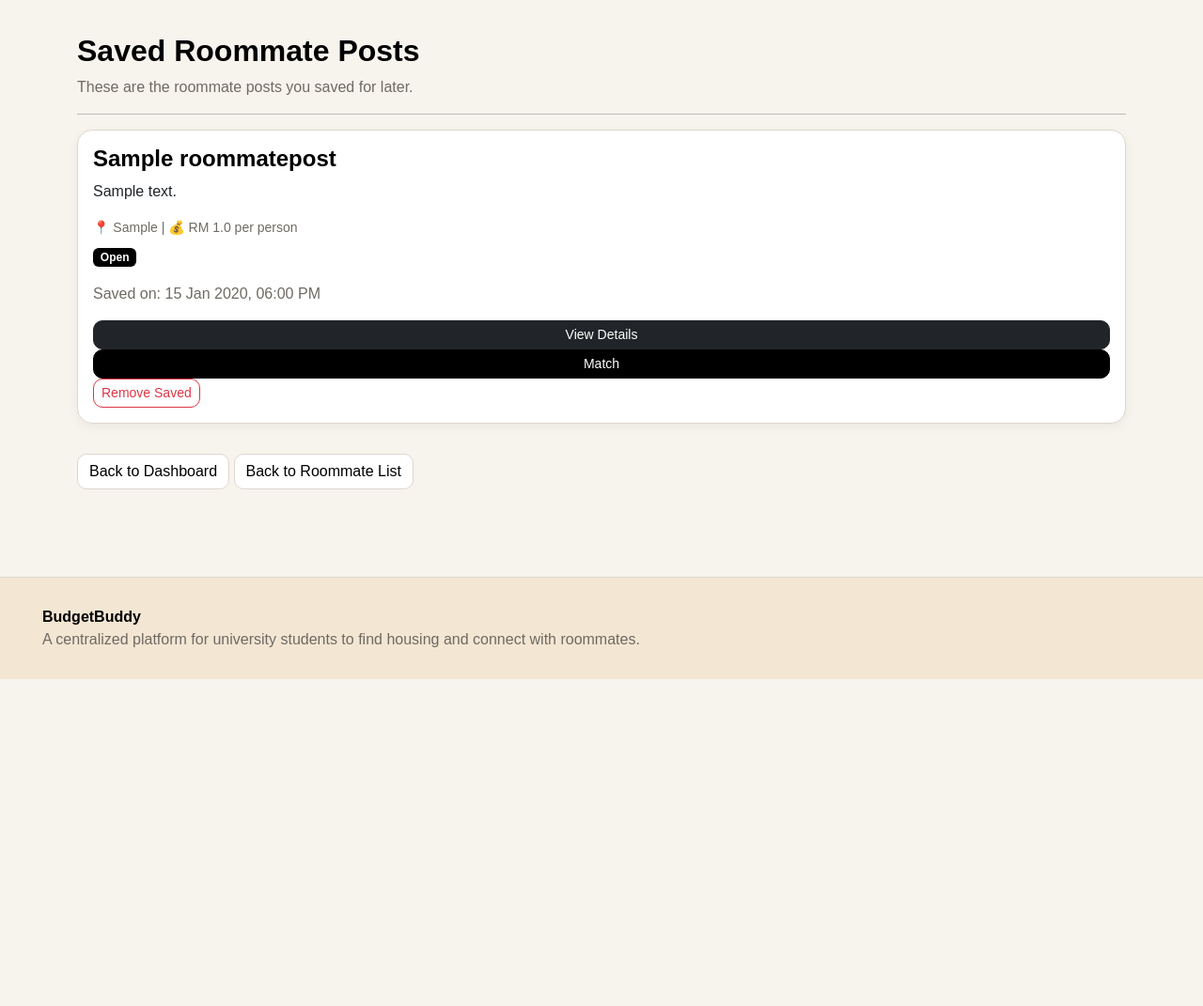
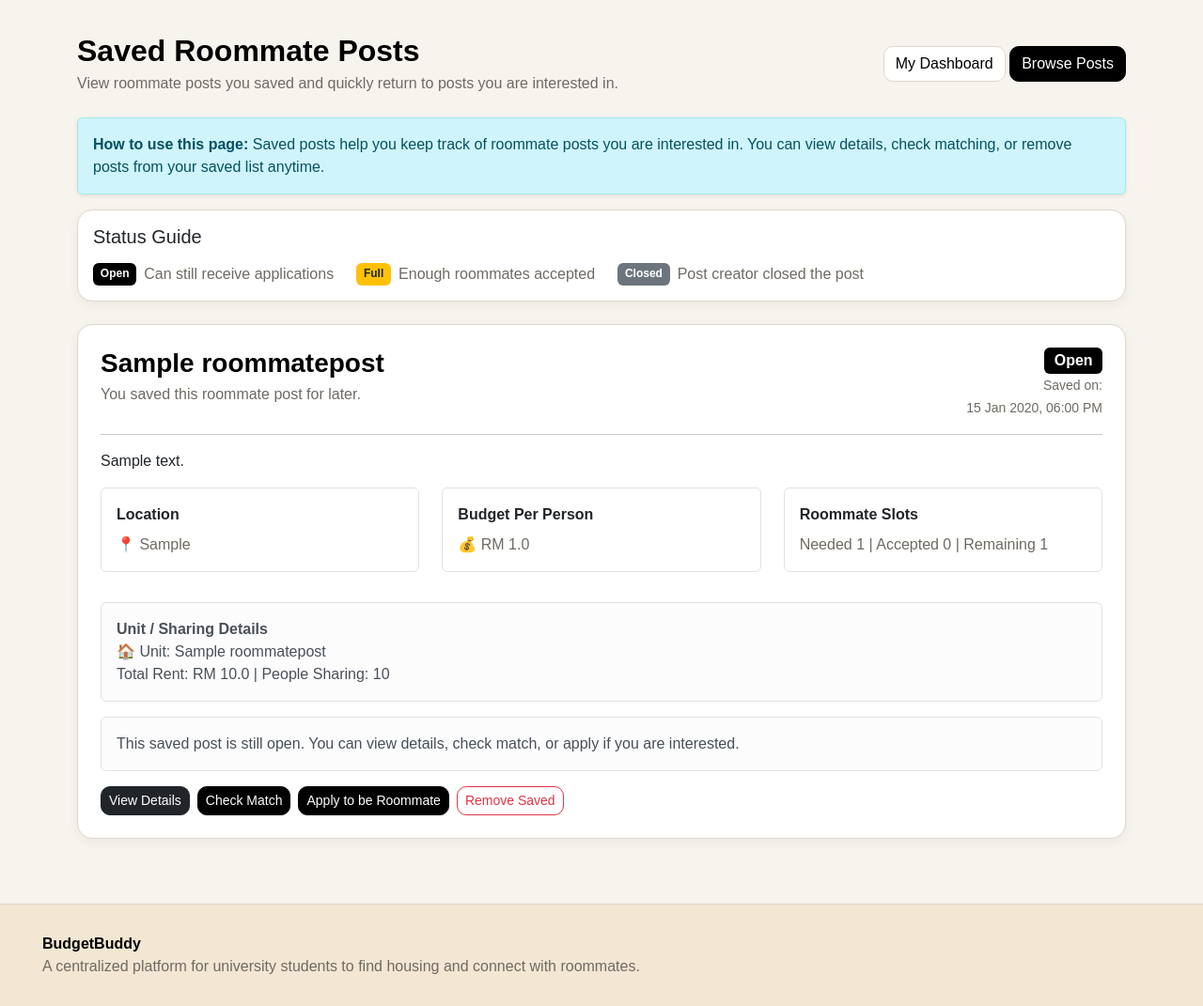
Before and after one commit to GordanEatCodes/GitProject-BudgetBuddy, a Django app: page /roommates/saved/ in a window 1280 px wide. Shown: the part 77-1148 px from the top of the page at 94% size. Before the commit the page ends 800 px from the top, so only its background shows below. Run offline with Django 5.2, Linux system fonts and the light colour scheme; a user stored in the database is signed in; tables that the repository leaves empty hold one stand-in row (values such as "Sample post").

Commit message:
improve saved roommate posts UI

```diff
--- a/roommate/templates/roommate/saved_roommate_posts.html
+++ b/roommate/templates/roommate/saved_roommate_posts.html
@@ -2,48 +2,217 @@
 
 {% block content %}
 
-<h2>Saved Roommate Posts</h2>
+<div class="d-flex justify-content-between align-items-center mb-4">
+    <div>
+        <h2 class="mb-1">Saved Roommate Posts</h2>
+        <p class="text-muted mb-0">
+            View roommate posts you saved and quickly return to posts you are interested in.
+        </p>
+    </div>
 
-<p class="text-muted">
-    These are the roommate posts you saved for later.
-</p>
+    <div>
+        <a href="{% url 'roommate_dashboard' %}" class="btn btn-secondary">
+            My Dashboard
+        </a>
 
-<hr>
+        <a href="{% url 'roommate_list' %}" class="btn btn-primary">
+            Browse Posts
+        </a>
+    </div>
+</div>
+
+
+<div class="alert alert-info shadow-sm">
+    <strong>How to use this page:</strong>
+    Saved posts help you keep track of roommate posts you are interested in. You can view details, check matching, or remove posts from your saved list anytime.
+</div>
+
+
+<div class="card p-3 mb-4 shadow-sm">
+    <h5>Status Guide</h5>
+
+    <div class="d-flex flex-wrap gap-2 mt-2">
+
+        <span class="badge bg-success">
+            Open
+        </span>
+        <span class="text-muted me-3">
+            Can still receive applications
+        </span>
+
+        <span class="badge bg-warning text-dark">
+            Full
+        </span>
+        <span class="text-muted me-3">
+            Enough roommates accepted
+        </span>
+
+        <span class="badge bg-secondary">
+            Closed
+        </span>
+        <span class="text-muted">
+            Post creator closed the post
+        </span>
+
+    </div>
+</div>
+
 
 {% for favourite in favourites %}
 
-    <div class="card p-3 mb-3 shadow-sm">
+<div class="card p-4 mb-4 shadow-sm">
 
-        <h4>{{ favourite.roommate_post.title }}</h4>
+    <div class="d-flex justify-content-between align-items-start">
 
-        <p>{{ favourite.roommate_post.description }}</p>
+        <div>
+            <h3 class="mb-1">
+                {{ favourite.roommate_post.title }}
+            </h3>
 
-        <small>
-            📍 {{ favourite.roommate_post.location }} |
-            💰 RM {{ favourite.roommate_post.budget }} per person
-        </small>
+            <p class="text-muted mb-0">
+                You saved this roommate post for later.
+            </p>
+        </div>
 
-        <p class="mt-2">
+        <div class="text-end">
+
             {% if favourite.roommate_post.post_status == 'open' %}
-                <span class="badge bg-success">Open</span>
+                <span class="badge bg-success fs-6">
+                    Open
+                </span>
             {% elif favourite.roommate_post.post_status == 'full' %}
-                <span class="badge bg-warning text-dark">Full</span>
+                <span class="badge bg-warning text-dark fs-6">
+                    Full
+                </span>
             {% else %}
-                <span class="badge bg-secondary">Closed</span>
+                <span class="badge bg-secondary fs-6">
+                    Closed
+                </span>
             {% endif %}
-        </p>
 
-        <p class="text-muted">
-            Saved on: {{ favourite.created_at|date:"d M Y, h:i A" }}
-        </p>
+            <br>
+
+            <small class="text-muted">
+                Saved on:<br>
+                {{ favourite.created_at|date:"d M Y, h:i A" }}
+            </small>
+
+        </div>
+
+    </div>
+
+
+    <hr>
+
+
+    <p>
+        {{ favourite.roommate_post.description }}
+    </p>
+
+
+    <div class="row mb-3">
+
+        <div class="col-md-4 mb-3">
+            <div class="border rounded p-3 h-100">
+                <strong>Location</strong>
+
+                <p class="text-muted mb-0 mt-2">
+                    📍 {{ favourite.roommate_post.location }}
+                </p>
+            </div>
+        </div>
+
+        <div class="col-md-4 mb-3">
+            <div class="border rounded p-3 h-100">
+                <strong>Budget Per Person</strong>
+
+                <p class="text-muted mb-0 mt-2">
+                    💰 RM {{ favourite.roommate_post.budget }}
+                </p>
+            </div>
+        </div>
+
+        <div class="col-md-4 mb-3">
+            <div class="border rounded p-3 h-100">
+                <strong>Roommate Slots</strong>
+
+                <p class="text-muted mb-0 mt-2">
+                    Needed {{ favourite.roommate_post.needed_roommates }} |
+                    Accepted {{ favourite.roommate_post.accepted_roommates_count }} |
+                    Remaining {{ favourite.roommate_post.remaining_roommates_needed }}
+                </p>
+            </div>
+        </div>
+
+    </div>
+
+
+    {% if favourite.roommate_post.unit_name or favourite.roommate_post.total_rent %}
+
+        <div class="alert alert-light border mb-3">
+
+            <strong>Unit / Sharing Details</strong>
+
+            <br>
+
+            {% if favourite.roommate_post.unit_name %}
+                🏠 Unit: {{ favourite.roommate_post.unit_name }}
+                <br>
+            {% endif %}
+
+            {% if favourite.roommate_post.total_rent %}
+                Total Rent: RM {{ favourite.roommate_post.total_rent }} |
+                People Sharing: {{ favourite.roommate_post.total_people }}
+            {% endif %}
+
+        </div>
+
+    {% endif %}
+
+
+    <div class="alert alert-light border">
+
+        {% if favourite.roommate_post.post_status == 'open' %}
+            This saved post is still open. You can view details, check match, or apply if you are interested.
+        {% elif favourite.roommate_post.post_status == 'full' %}
+            This saved post is currently full, so it cannot receive more applications.
+        {% else %}
+            This saved post is closed by the creator and cannot receive new applications.
+        {% endif %}
+
+    </div>
+
+
+    <div class="d-flex flex-wrap gap-2">
 
         <a href="{% url 'roommate_detail' favourite.roommate_post.id %}" class="btn btn-sm btn-dark">
             View Details
         </a>
 
         <a href="{% url 'match_roommates' favourite.roommate_post.id %}" class="btn btn-sm btn-info">
-            Match
+            Check Match
         </a>
+
+        {% if favourite.roommate_post.post_status == 'open' %}
+
+            <a href="{% url 'apply_roommate' favourite.roommate_post.id %}" class="btn btn-sm btn-primary">
+                Apply to be Roommate
+            </a>
+
+        {% elif favourite.roommate_post.post_status == 'full' %}
+
+            <button class="btn btn-sm btn-secondary" disabled>
+                This Post is Full
+            </button>
+
+        {% elif favourite.roommate_post.post_status == 'closed' %}
+
+            <button class="btn btn-sm btn-secondary" disabled>
+                This Post is Closed
+            </button>
+
+        {% endif %}
+
 
         <form method="POST" action="{% url 'toggle_favourite' favourite.roommate_post.id %}" class="d-inline">
             {% csrf_token %}
@@ -56,28 +225,29 @@
 
     </div>
 
+</div>
+
 {% empty %}
 
-    <div class="card p-4 text-center shadow-sm">
-        <h5>No saved posts yet.</h5>
+<div class="card p-5 text-center shadow-sm">
 
-        <p class="text-muted">
-            Browse roommate posts and save the ones you are interested in.
-        </p>
+    <h4>No saved roommate posts yet.</h4>
 
-        <a href="{% url 'roommate_list' %}" class="btn btn-primary">
-            Browse Roommate Posts
-        </a>
-    </div>
+    <p class="text-muted">
+        When you find a roommate post you are interested in, click Save Post.
+        It will appear here so you can view it again later.
+    </p>
+
+    <a href="{% url 'roommate_list' %}" class="btn btn-primary">
+        Browse Roommate Posts
+    </a>
+
+    <a href="{% url 'roommate_dashboard' %}" class="btn btn-secondary">
+        Back to Dashboard
+    </a>
+
+</div>
 
 {% endfor %}
 
-<a href="{% url 'roommate_dashboard' %}" class="btn btn-secondary mt-3">
-    Back to Dashboard
-</a>
-
-<a href="{% url 'roommate_list' %}" class="btn btn-secondary mt-3">
-    Back to Roommate List
-</a>
-
 {% endblock %}
```
